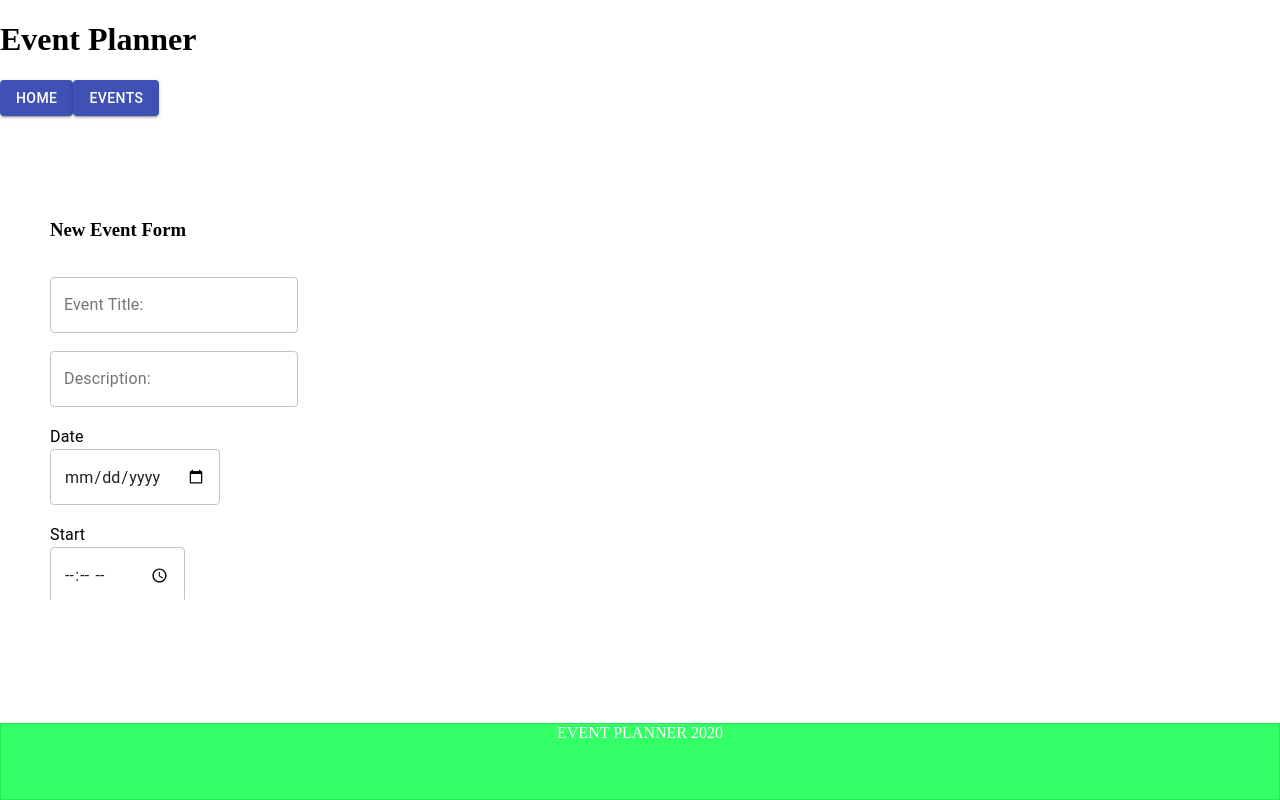
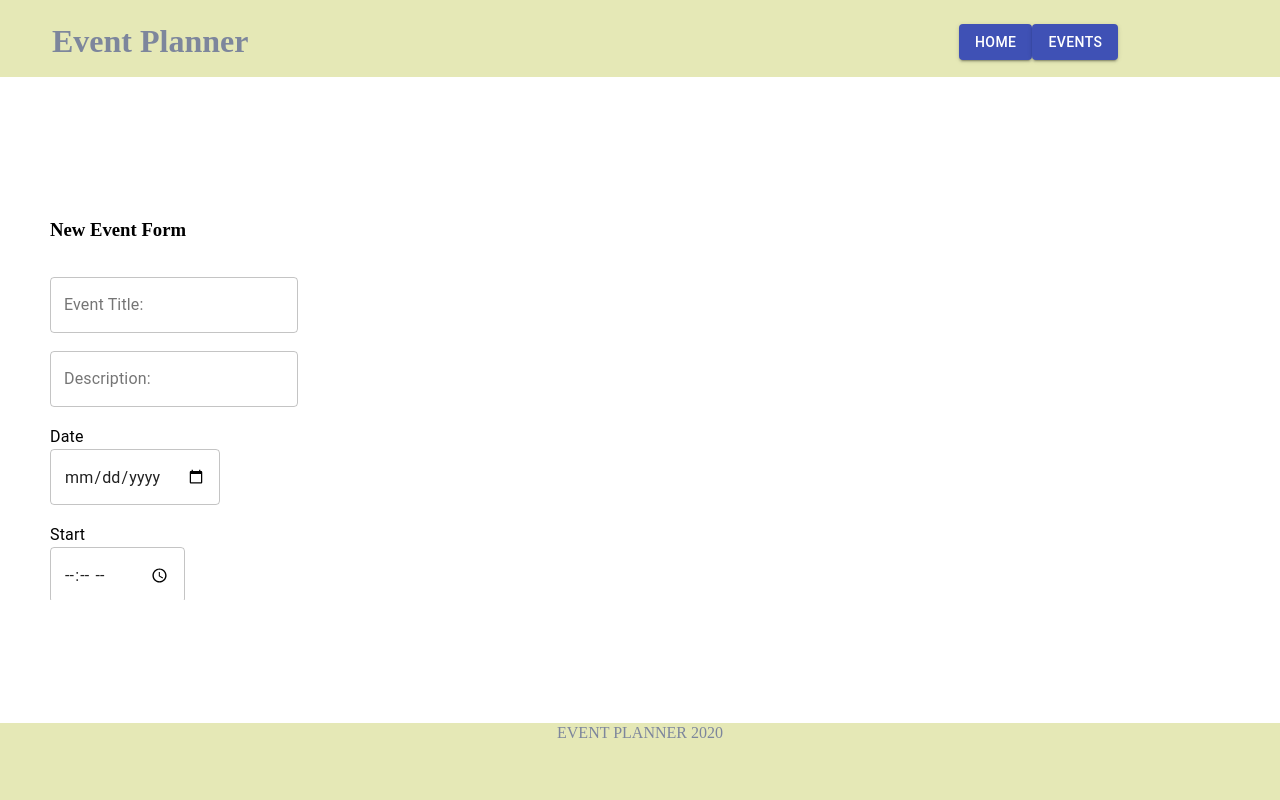
Before and after one commit to jacqpot/event-planner-client-side, a React (Create React App) app: page /new in a window 1280 px wide. Built offline with nearby package versions, Linux system fonts and the light colour scheme; no server answers.

Commit message:
adding classic css style, header and footer sized and spaced, body content in two collumns

```diff
--- a/src/components/Navbar.js
+++ b/src/components/Navbar.js
@@ -1,20 +1,19 @@
 import React, { Component } from "react";
 import Button from "@material-ui/core/Button";
-import Grid from "@material-ui/core/Grid";
 import "../style/App.css";
 export class Navbar extends Component {
   render() {
     return (
       <div className="NavBar">
-        <Grid>
-          <h1 className="title">Event Planner</h1>
+        <h1 className="title">Event Planner</h1>
+        <div>
           <Button href="/" variant="contained" color="primary">
             Home
           </Button>
           <Button href="/events" variant="contained" color="primary">
             Events
           </Button>
-        </Grid>
+        </div>
       </div>
     );
   }
--- a/src/style/App.css
+++ b/src/style/App.css
@@ -26,11 +26,11 @@ body {
   left: 0px;
   right: 0px;
   overflow: hidden;
-  background: #33ff66;
+  background: #e5e8b6;
 
-  border: 1px solid #1feb52;
+  border: 1px solid #e5e8b6;
 
-  color: white;
+  color: #7d869c;
   text-align: center;
 }
 /* .home {
@@ -48,7 +48,15 @@ body {
   position: absolute;
   top: 0px;
   left: 0px;
-  height: 200px;
+  height: 75px;
   right: 0px;
   overflow: hidden;
+  background: #e5e8b6;
+  border: 1px solid #e5e8b6;
+  color: #7d869c;
+  display: grid;
+  grid-template-columns: 3fr 1fr;
 }
+.title {
+  padding-left: 50px;
+}
```
